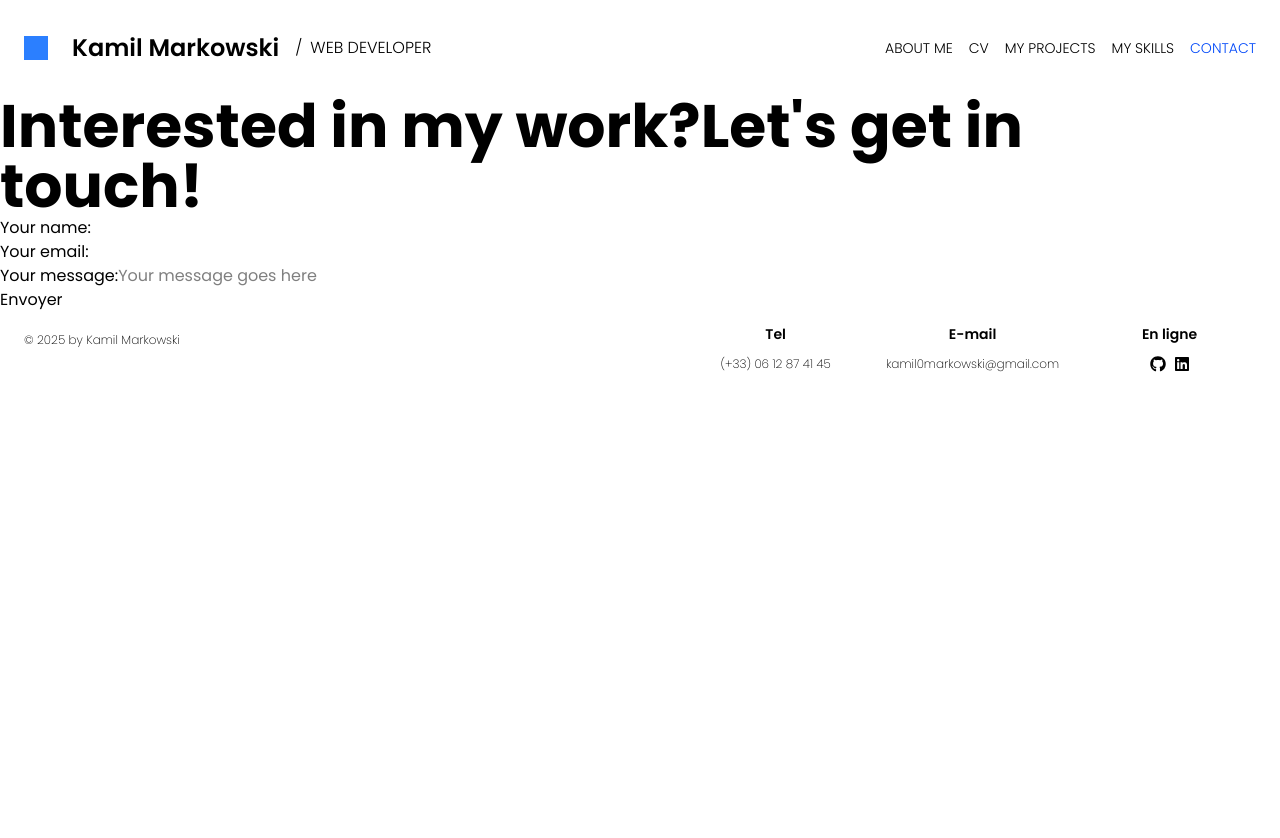
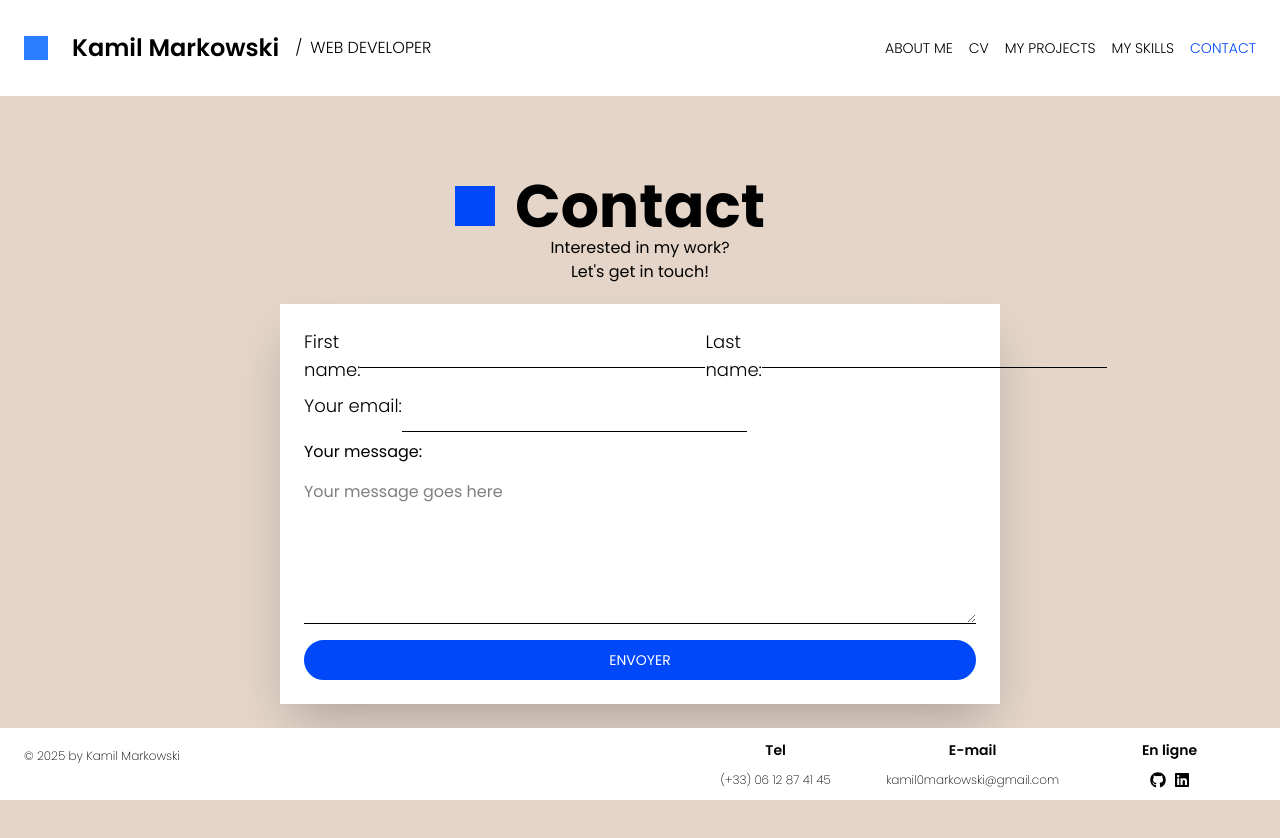
Before and after one commit to kamil0m/portfolio-new, a React (Vite) app: page /contact in a window 1280 px wide. Shown: the top 838 px of the page. Before the commit the page ends 800 px from the top, so only its background shows below. Built offline with nearby package versions, Linux system fonts and the light colour scheme.

Commit message:
contact form styling added

```diff
--- a/src/components/ContactForm.tsx
+++ b/src/components/ContactForm.tsx
@@ -32,25 +32,38 @@ export default function ContactForm() {
     }
 
     return (
-        <>
-            <form className="contact__form" onSubmit={handleSubmit}>
+        <div className="card bg-main-verylight flex flex-col my-5">
+            <form className="flex flex-col w-full text-start" onSubmit={handleSubmit}>
+
+                <div className="flex flex-col tablet:flex-row">
                     < Input
-                    label="Your name"
+                        label="First name"
                         type="text"
                         id="name"
                     />
+                    < Input
+                        label="Last name"
+                        type="text"
+                        id="surname"
+                    />
+                </div>
+
                 < Input
                     label="Your email"
                     type="email"
                     id="email"
                 />
-                < Input
-                    label="Your message"
-                    type="textarea"
+
+                <label className="flex flex-col text-start" htmlFor="message">
+                    Your message:
+                    < textarea
+                        className="text-center flex text-start py-4 w-full h-40 border-b-1 focus:border-accent focus:border-b-2 focus:outline-none resize-y"
                         id="message"
                         placeholder="Your message goes here"
                     />
-                <input className="form__input" type="submit" value="Envoyer" />
+                </label>
+
+                <input className="button button-accent mt-4" type="submit" value="Envoyer" />
             </form>
 
             <div className="success__message hidden">
@@ -59,6 +72,6 @@ export default function ContactForm() {
                     <br/>{formData.email}
                 </p>
             </div>
-        </>
+        </div>
     )
 }
--- a/src/components/Input.tsx
+++ b/src/components/Input.tsx
@@ -22,10 +22,13 @@ export default function Input({ label, type, id, placeholder }: FormInputProps)
     }
 
     return (
-        <>
-            <label htmlFor={id}>{label}:
+        <div >
+            <label className="flex flex-col mb-2 tablet:flex-row font-light text-lg focus:text-accent" htmlFor={id}>
+
+                {label}:
+
                 <input
-                    className="form__input"
+                    className="h-10 border-b-1 focus:border-accent focus:border-b-2 focus:outline-none"
                     type={type}
                     id={id}
                     name={id}
@@ -34,12 +37,14 @@ export default function Input({ label, type, id, placeholder }: FormInputProps)
                     onBlur={handleBlur}
                     value={inputData}
                 />
-                <div className="error__message">
+
+                <div className="text-red-500 text-xs error__message">
                     {errorMessage}
                 </div>
+
             </label>
 
-        </>
+        </div>
 
     )
 }
--- a/src/pages/Contact.tsx
+++ b/src/pages/Contact.tsx
@@ -1,13 +1,22 @@
 import ContactForm from "../components/ContactForm"
+import MainBackground from "../components/MainBackground"
 
 export default function Contact() {
   return (
-    <div className="container home__container">
-        <h2 className="contact__title">
-            <span>Interested in my work?</span>
-            <span>Let's get in touch!</span>
-        </h2>
-        <ContactForm />
+    <div className="flex flex-col grow">
+
+      < MainBackground />
+
+      <section className="px-6 pt-10 text-center tablet:max-w-3/5 tablet:mx-auto">
+
+        <h2 className="pt-10 text-center">Contact</h2>
+        <p>Interested in my work?
+        <br />Let's get in touch!</p>
+
+        < ContactForm />
+
+      </section>
+
     </div>
   )
 }
```
Lines whose indentation alone changed are shown as unchanged.
